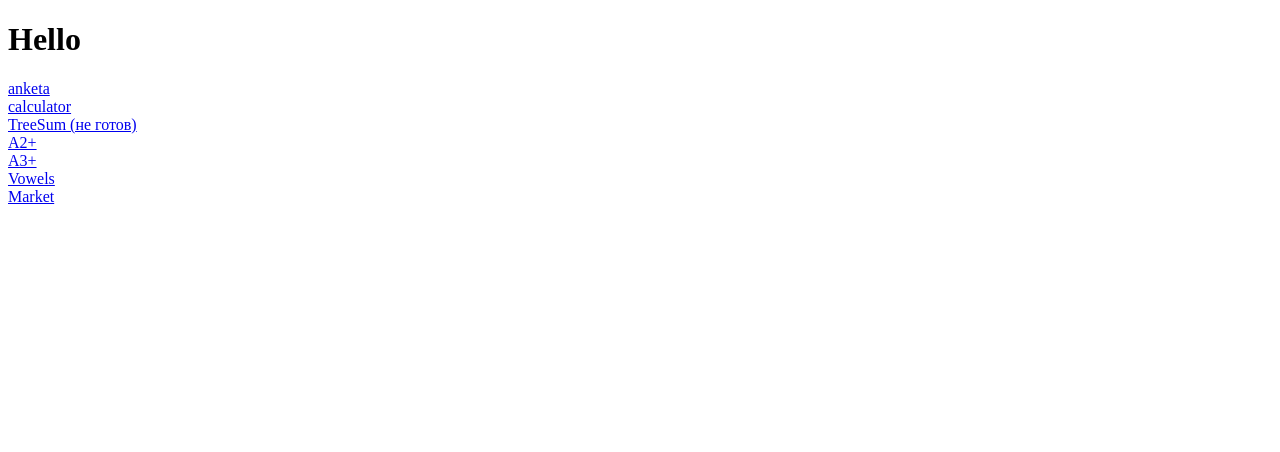
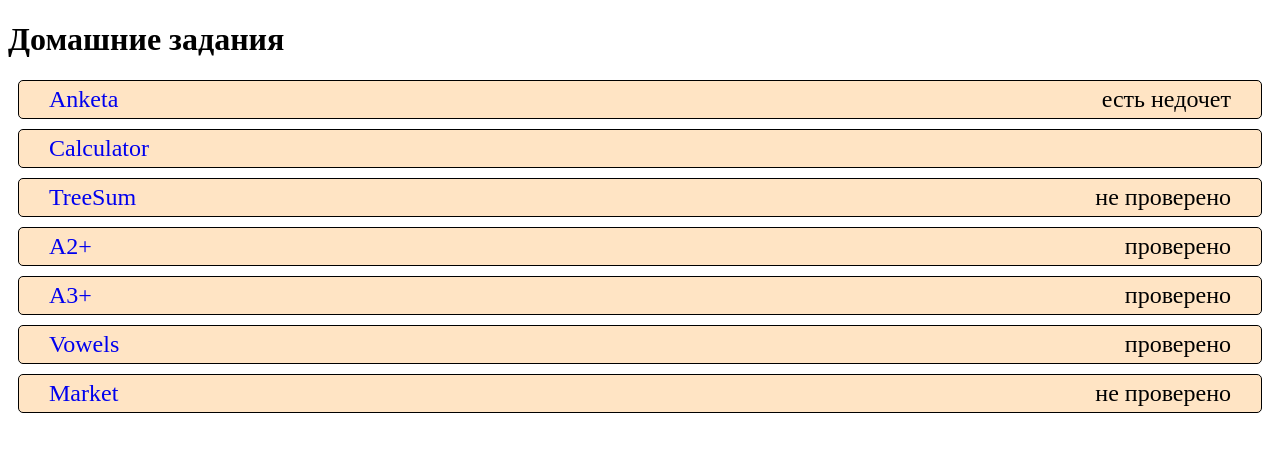
Before and after one commit to SergejStr/FD2-121-22, a plain HTML site: page index.html in a window 1280 px wide. Drawn offline with Linux system fonts and the light colour scheme.

Commit message:
homework

```diff
--- a/index.html
+++ b/index.html
@@ -7,22 +7,56 @@
     <meta name="viewport" content="width=device-width, initial-scale=1.0">
     <title>Document</title>
 </head>
+<style>
+    .task {
+        border: solid 1px black;
+        border-radius: 5px;
+        padding: 5px 30px;
+        display: flex;
+        justify-content: space-between;
+        font-size: 24px;
+        background-color: bisque;
+        margin: 10px;
+    }
+
+    a {
+        text-decoration: none;
+    }
+
+    a:hover {
+        color: red;
+    }
+    .result::after{
+        content: '';
+
+    }
+</style>
 
 <body>
-    <h1>Hello</h1>
-    <a href="home/anketa/index.html">anketa</a>
-    <br>
-    <a href="lesson4/index.html">calculator</a>
-    <br>
-    <a href="home/treesum/treesum.html">TreeSum (не готов)</a>
-    <br>
-    <a href="home/A2+/index.html">A2+</a>
-    <br>
-    <a href="home/A3+/index.html">A3+</a>
-    <br>
-    <a href="home/vowels/index.html">Vowels</a>
-    <br>
-    <a href="market/index.html">Market</a>
+    <h1>Домашние задания</h1>
+    <div class="task">
+        <div><a href="home/anketa/index.html">Аnketa</a></div>
+        <div class="result">есть недочет</div>
+    </div>
+    <div class="task">
+        <div><a href="lesson4/index.html">Calculator</a></div>
+        <div></div>
+    </div><div class="task">
+        <div><a href="home/treesum/treesum.html">TreeSum</a></div>
+        <div>не проверено</div>
+    </div><div class="task">
+        <div><a href="home/A2+/index.html">A2+</a></div>
+        <div>проверено</div>
+    </div><div class="task">
+        <div><a href="home/A3+/index.html">A3+</a></div>
+        <div>проверено</div>
+    </div><div class="task">
+        <div><a href="home/vowels/index.html">Vowels</a></div>
+        <div>проверено</div>
+    </div><div class="task">
+        <div><a href="market/index.html">Market</a></div>
+        <div>не проверено</div>
+    </div>
 
 
 
```
Also changed, not shown: home/treesum/treesum.html (+12 -14 lines).
